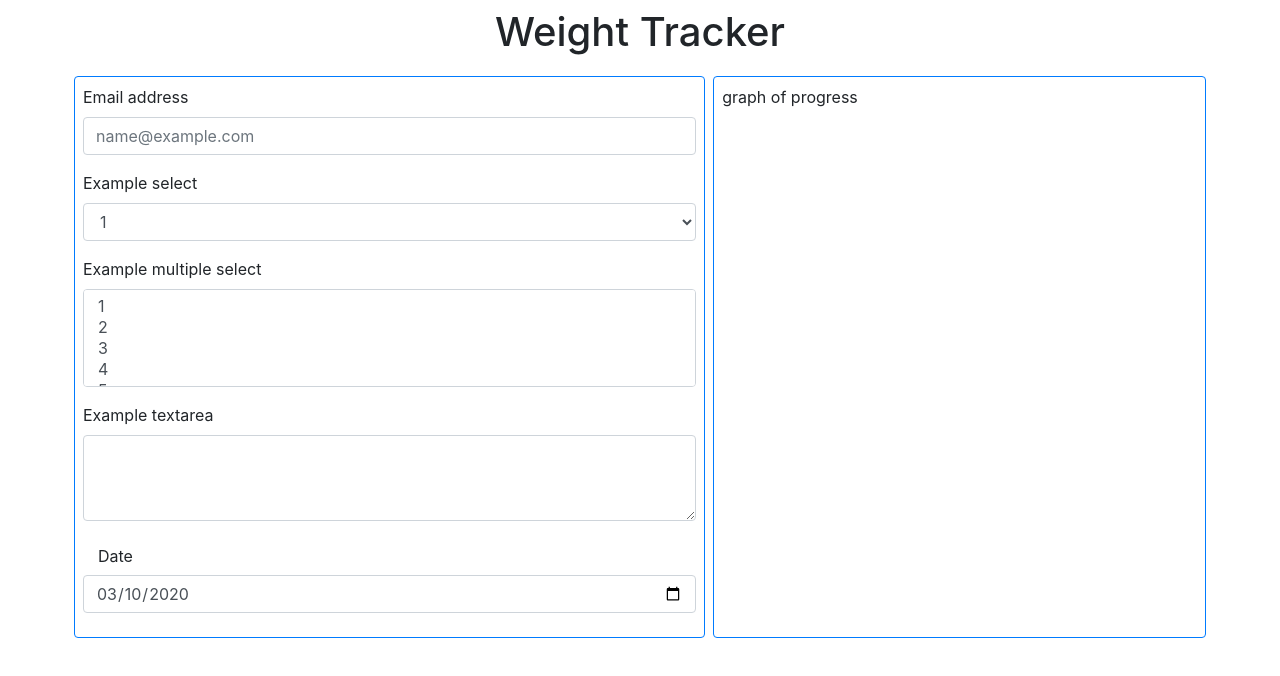
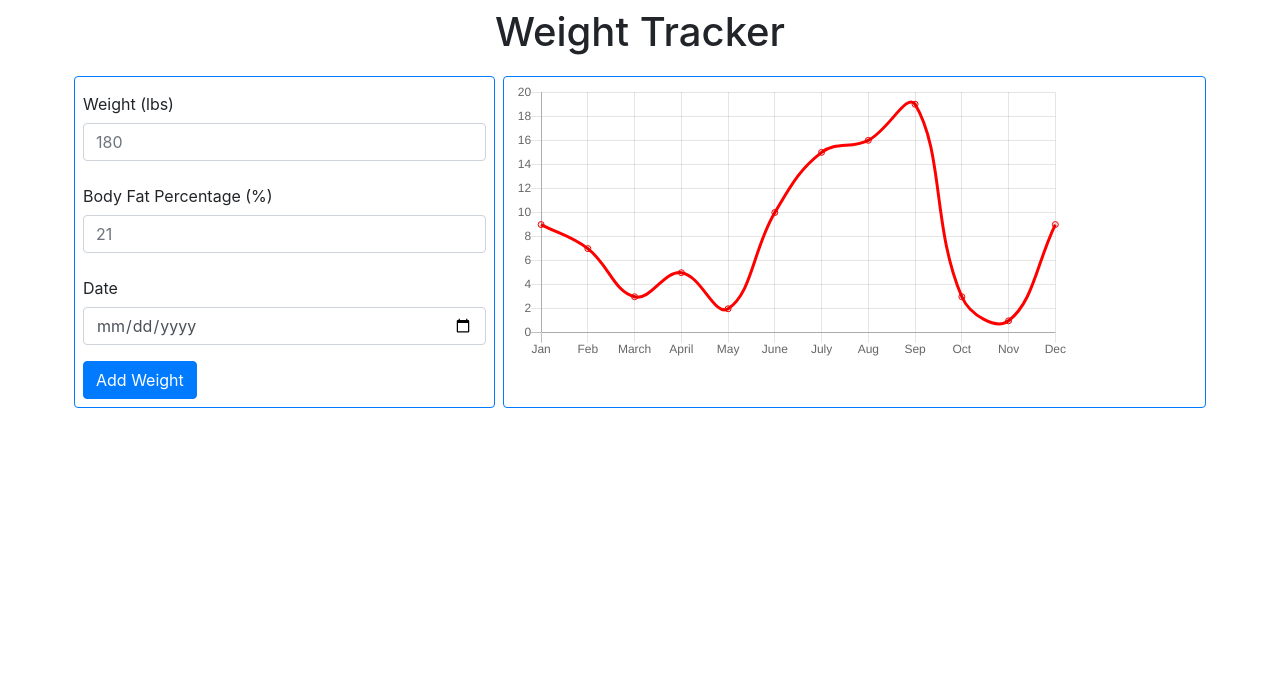
Before and after one commit to Tony-Masullo/weight-tracker, an Angular app: page / in a window 1280 px wide. Shown: the top 676 px of the page. Built offline with nearby package versions, Linux system fonts and the light colour scheme.

Commit message:
finished basic layout/design

```diff
--- a/package.json
+++ b/package.json
@@ -19,7 +19,9 @@
     "@angular/platform-browser": "~9.0.6",
     "@angular/platform-browser-dynamic": "~9.0.6",
     "@angular/router": "~9.0.6",
+    "angular-chart.js": "^1.1.1",
     "bootstrap": "^4.4.1",
+    "chart.js": "^2.9.3",
     "jquery": "^3.4.1",
     "popper": "^1.0.1",
     "rxjs": "~6.5.4",
--- a/src/app/weight-input/weight-input.component.html
+++ b/src/app/weight-input/weight-input.component.html
@@ -1,50 +1,37 @@
 <div class='container'>
   <div class='row'>
-      <div class='col-12 text-center p-2'>
-        <h1>Weight Tracker </h1>
-      </div>
+    <div class='col-12 text-center p-2'>
+      <h1>Weight Tracker </h1>
+    </div>
   </div>
 
   <div class='row d-flex'>
     <div class='flex-fill border border-primary rounded m-1 p-2'>
       <form>
         <div class="form-group">
-          <label for="exampleFormControlInput1">Email address</label>
-          <input type="email" class="form-control" id="exampleFormControlInput1" placeholder="name@example.com">
+          <label for="example-number-input" class="col-form-label">Weight (lbs)</label>
+          <div>
+            <input class="form-control" type="number" placeholder="180" id="example-number-input">
+          </div>
         </div>
         <div class="form-group">
-          <label for="exampleFormControlSelect1">Example select</label>
-          <select class="form-control" id="exampleFormControlSelect1">
-            <option>1</option>
-            <option>2</option>
-            <option>3</option>
-            <option>4</option>
-            <option>5</option>
-          </select>
+          <label for="example-number-input" class="col-form-label">Body Fat Percentage (%)</label>
+          <div>
+            <input class="form-control" type="number" placeholder="21" id="example-number-input">
+          </div>
         </div>
         <div class="form-group">
-          <label for="exampleFormControlSelect2">Example multiple select</label>
-          <select multiple class="form-control" id="exampleFormControlSelect2">
-            <option>1</option>
-            <option>2</option>
-            <option>3</option>
-            <option>4</option>
-            <option>5</option>
-          </select>
+          <label for="example-date-input" class="col-form-label">Date</label>
+          <input class="form-control" type="date" placeholder='' id="example-date-input">
         </div>
-        <div class="form-group">
-          <label for="exampleFormControlTextarea1">Example textarea</label>
-          <textarea class="form-control" id="exampleFormControlTextarea1" rows="3"></textarea>
-        </div>
-        <div class="form-group">
-            <label for="example-date-input" class="col-2 col-form-label">Date</label>
-            <input class="form-control" type="date" value="2020-03-10" id="example-date-input">
-        </div>
+
+        <button type="submit" class="btn btn-primary">Add Weight</button>
+
       </form>
     </div>
 
     <div class='flex-fill border border-primary rounded m-1 p-2'>
-     <p>graph of progress</p>
+        <canvas id="canvas"></canvas>
     </div>
   </div>
 </div>
--- a/src/app/weight-input/weight-input.component.ts
+++ b/src/app/weight-input/weight-input.component.ts
@@ -1,4 +1,5 @@
-import { Component, OnInit } from '@angular/core';
+import { Component, OnInit} from '@angular/core';
+import { Chart } from 'chart.js';
 
 @Component({
   selector: 'app-weight-input',
@@ -7,9 +8,39 @@ import { Component, OnInit } from '@angular/core';
 })
 export class WeightInputComponent implements OnInit {
 
+  //LineChart = [];
+  chart: any;
+  //dataPoints: [9, 7, 3, 5, 2, 10, 15, 16, 19, 3, 1, 9];
+ // labels: ["Jan", "Feb", "March", "April", "May", "June", "July", "Aug", "Sep", "Oct", "Nov", "Dec"];
+
   constructor() { }
 
   ngOnInit(): void {
+    this.chart = new Chart('canvas', {
+      type: 'line',
+      data: {
+        labels: ["Jan", "Feb", "March", "April", "May", "June", "July", "Aug", "Sep", "Oct", "Nov", "Dec"], // your labels array
+        datasets: [
+          {
+            data: [9, 7, 3, 5, 2, 10, 15, 16, 19, 3, 1, 9], // your data array
+            borderColor: 'red',
+            fill: false
+          }
+        ]
+      },
+      options: {
+        legend: {
+          display: false
+        },
+        scales: {
+          xAxes: [{
+            display: true
+          }],
+          yAxes: [{
+            display: true
+          }],
+        }
+      }
+    });
   }
-
 }
```
Also changed, not shown: 1 other file (tests, documents, lock files or other folders).
